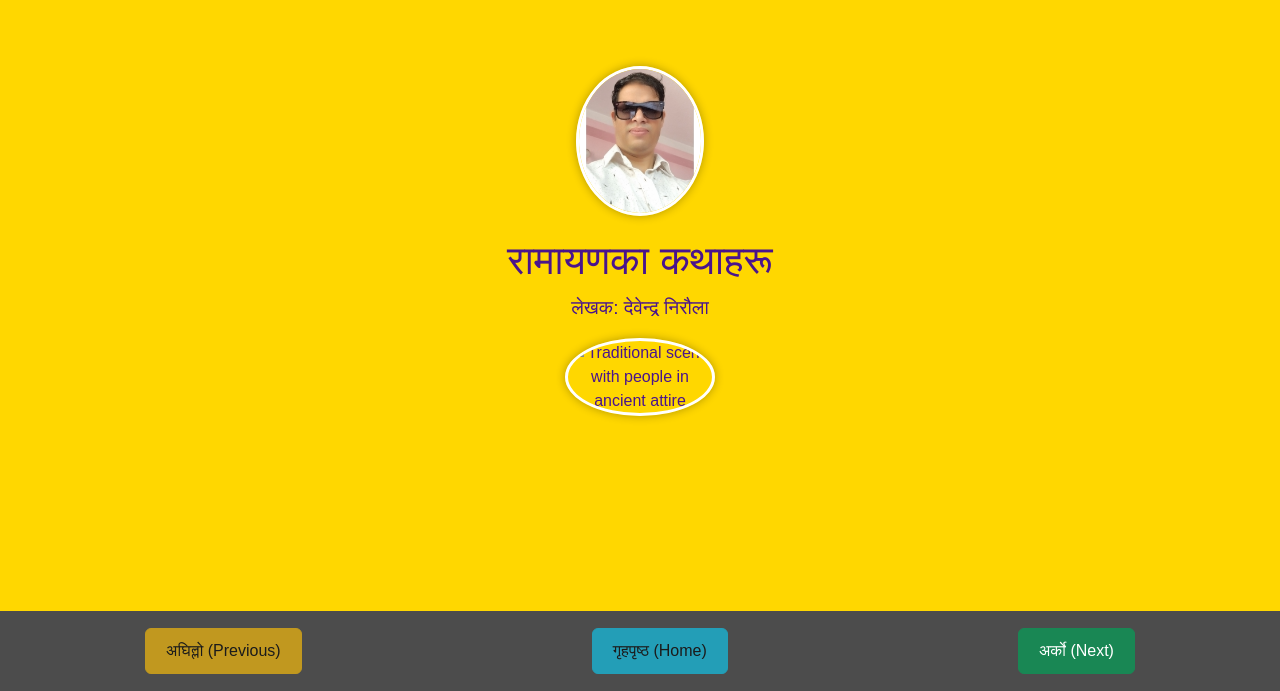
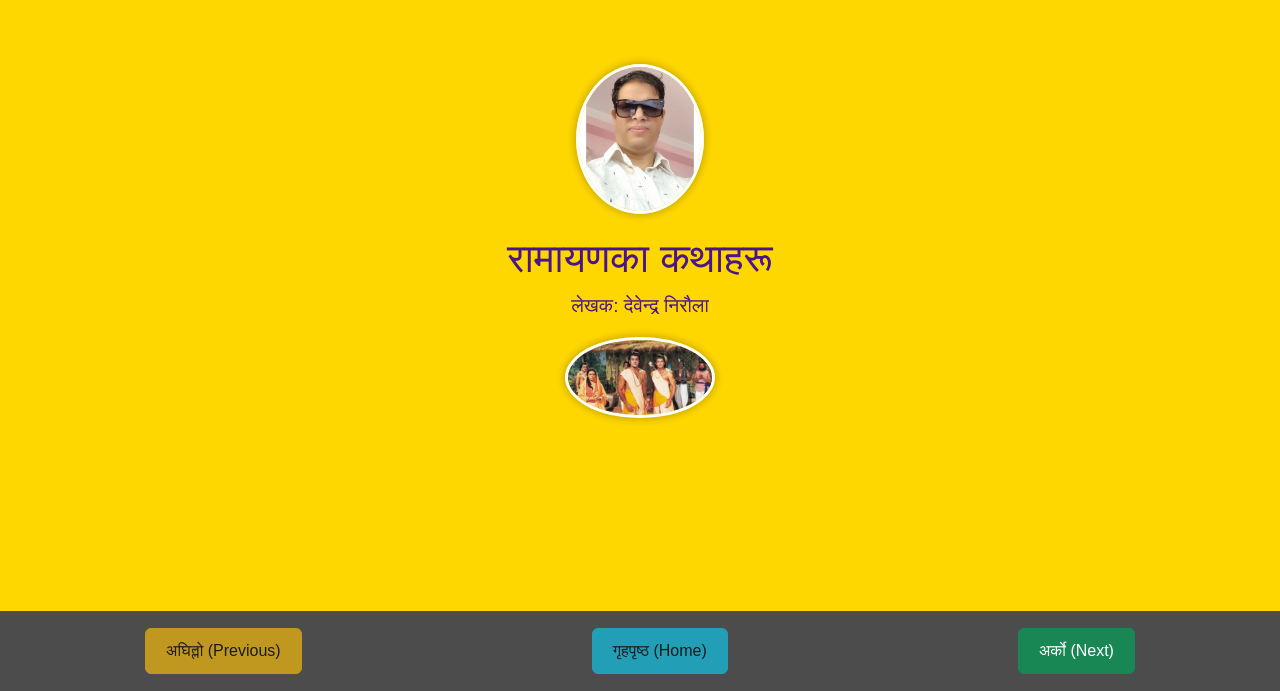
Before and after one commit to devendrasir123/my-book, a plain HTML site: page index.html in a window 1280 px wide. Shown: the part 109-800 px from the top of the page. Drawn offline with nearby package versions, Linux system fonts and the light colour scheme.

Commit message:
Update index.html

```diff
--- a/index.html
+++ b/index.html
@@ -143,7 +143,7 @@
                 <img src="https://github.com/devendrasir123/my-book/blob/main/jpg.1.png?raw=true" alt="देवेन्द्र निरौला" class="img-fluid">
                 <h1>रामायणका कथाहरू</h1>
                 <p>लेखक: देवेन्द्र निरौला</p>
-              <img src="your-image-link.jpg" class="rectangular-image" alt="Traditional scene with people in ancient attire">
+              <img src="https://github.com/devendrasir123/my-book/blob/main/jpg2.jpg?raw=true" alt="Traditional scene with people in ancient attire">
             </div>
         </div>
 
```
